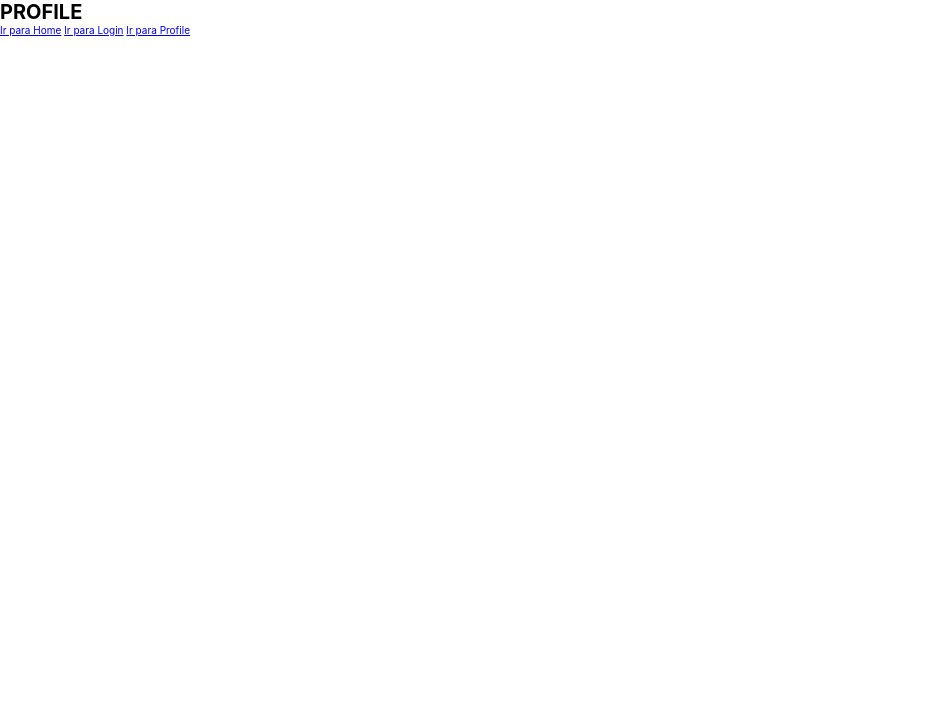
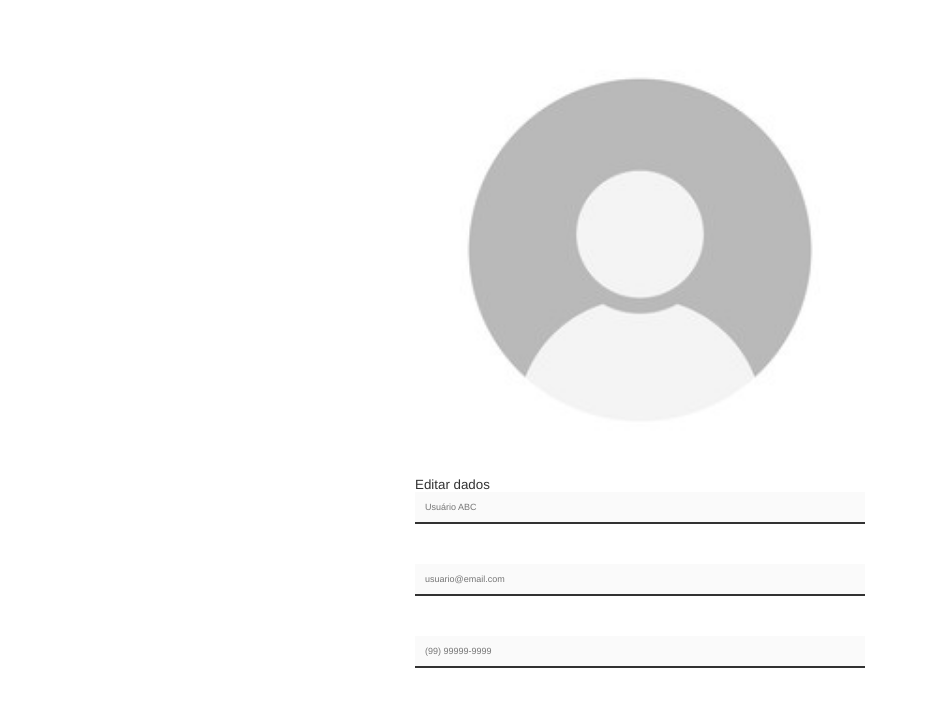
Before and after one commit to DisciplinasProgramacao/projetotiaw-appmusica, a plain HTML site: page src/modules/Profile/index.html in a window 1280 px wide. Shown: the whole page, without its empty margins (0-928 px from the left). Drawn offline with Linux system fonts and the light colour scheme.

Commit message:
Criando a página de perfil

```diff
--- a/src/modules/Profile/index.html
+++ b/src/modules/Profile/index.html
@@ -5,12 +5,33 @@
     <meta http-equiv="X-UA-Compatible" content="IE=edge" />
     <meta name="viewport" content="width=device-width, initial-scale=1.0" />
     <link rel="stylesheet" href="../../global/index.css" />
+    <link rel="stylesheet" href="styles.css" />
     <title>PUC Music</title>
   </head>
   <body>
-    <h1>PROFILE</h1>
-    <a href="../Home/">Ir para Home</a>
-    <a href="../Login/">Ir para Login</a>
-    <a href="../Profile/">Ir para Profile</a>
+    <main>
+      <section id="profile">
+        <div id="main-container">
+          <form id="profile-form">
+            <div class="full-box">
+              <img src="img.jpg" alt="profile img" style="width:100%">
+              <button class="btn-edit">Editar dados</button>
+            </div>
+
+            <div class="full-box">
+              <input type="text" name="user" id="user" placeholder="Usuário ABC" disabled>
+            </div>
+
+            <div class="full-box">
+              <input type="text" name="email" id="email" placeholder="usuario@email.com" disabled>
+            </div>
+
+            <div class="full-box">
+              <input type="text" name="telephone" id="telephone" placeholder="(99) 99999-9999" disabled>
+            </div>
+          </form>
+        </div>
+      </section>
+    </main>
   </body>
 </html>
--- a/src/modules/Profile/styles.css
+++ b/src/modules/Profile/styles.css
@@ -0,0 +1,79 @@
+/* Cor do botão #00A786 */
+
+* {
+    margin: 0;
+    padding: 0;
+    box-sizing: border-box;
+    font-family: Helvetica, sans-serif ;
+    color: #323232;
+    border: none;
+    }
+    input, label {
+    display: block;
+    width: 100%;
+    }
+
+    input:focus, label:focus {
+        outline: none;
+    }
+
+    a {
+        color: #00A786;
+
+    }
+
+    body {
+        background-size: cover;
+        background-position-y: -150px;
+    }
+
+    /* form */
+    #main-container {
+        width: 500px;
+        margin-left: auto;
+        margin-right: auto;
+        background-color: #fff;
+        border-radius: 10px;
+        padding: 25px;
+    }
+
+    #main-container h1 {
+        text-align: center;
+        margin-bottom: 25px;
+        font-size: 1.6rem;
+    }
+
+    form {
+        display: flex;
+        flex-wrap: wrap;
+        justify-content: space-between;
+    }
+
+    .full-box {
+        flex:1 1 100%;
+        position: relative;
+    }
+
+    .half-box {
+        flex:1 1 45%;
+        position: relative;
+    }
+
+    .spacing {
+        margin-right: 2.5%;
+    }
+
+    input {
+        border-bottom: 2px solid #323232;
+        padding: 10px;
+        font-size: .9rem;
+        margin-bottom: 40px;
+    }
+
+    input:focus {
+        border-color: #00A786;
+    }
+
+    .btn-edit {
+        background: transparent;
+    }
```
Also changed, not shown: src/modules/Profile/img.jpg (added).
